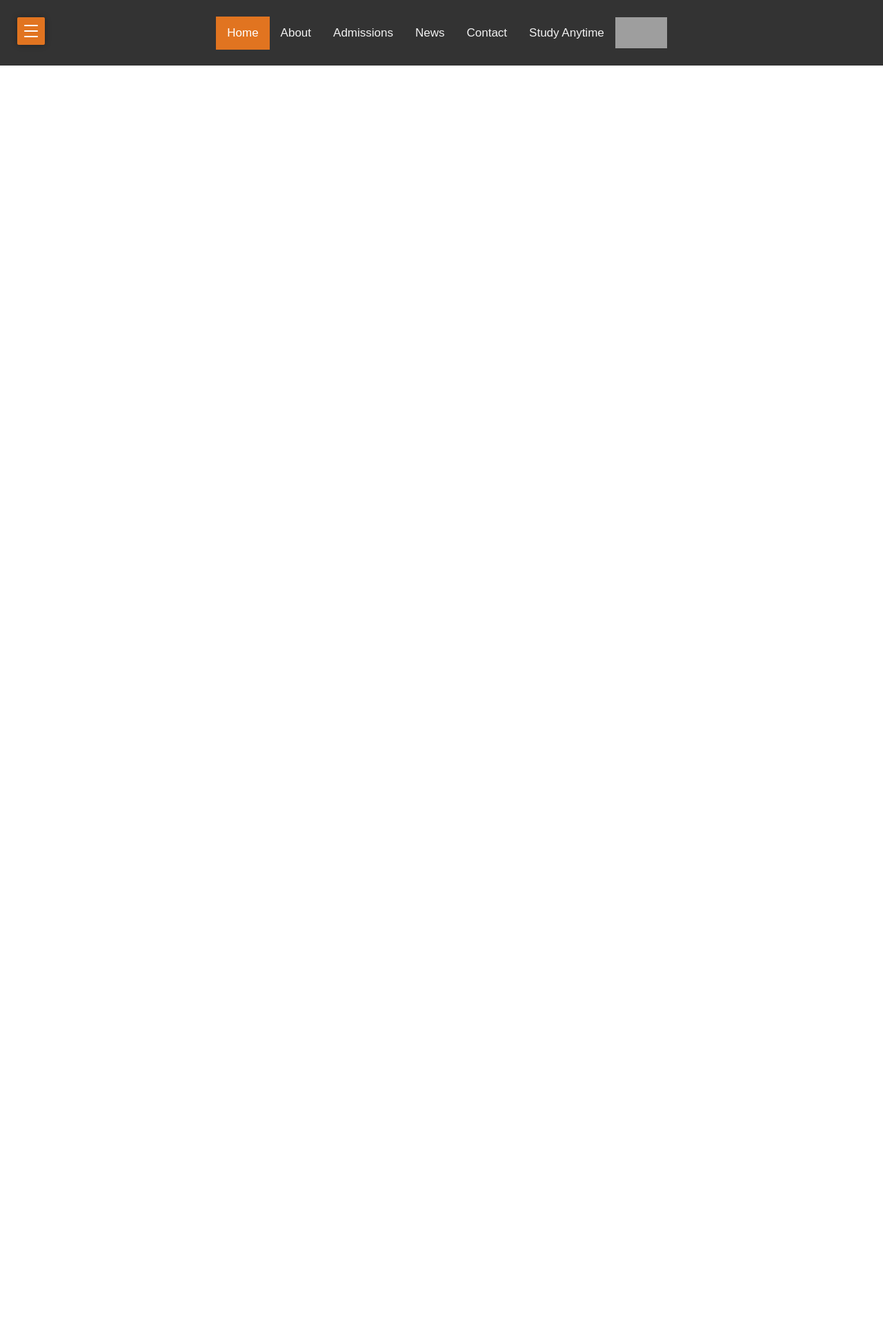
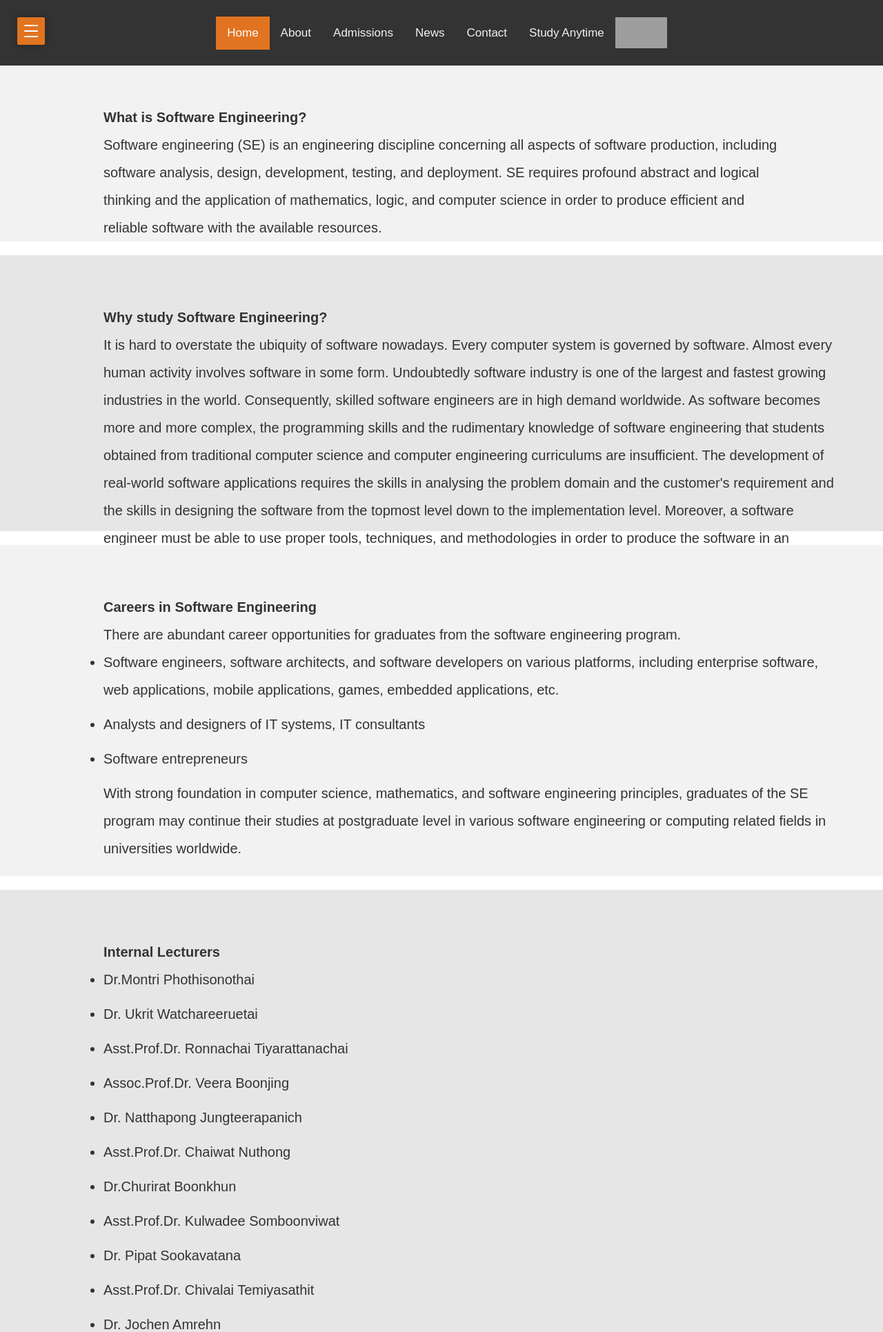
Before and after one commit to shoviper/Study-Anytime, a FastAPI app: page /about in a window 1280 px wide. Shown: the top 1931 px of the page at 69% size. Before the commit the page ends 95 px from the top, so only its background shows below. Run offline with FastAPI, Linux system fonts and the light colour scheme; grey boxes are pictures that could not be loaded.

Commit message:
หน้า about เสร็จแล้ว

```diff
--- a/backend/static/index.css
+++ b/backend/static/index.css
@@ -254,51 +254,86 @@ body {
 /* about page */
 .block1 {
   background-color: #f2f2f2;
-  padding: 20px;
+  padding: 150px;
+  width: 100%;
+  height: 350px;
   margin-bottom: 20px;
 }
 
 .block2 {
   background-color: #e6e6e6;
-  padding: 20px;
+  padding: 70px;
+  width: 100%;
+  height: 400px;
   margin-bottom: 20px;
 }
 
+.block2 p , .block2 h2 {
+  margin-left: 80px;
+  font-size: 20px;
+  line-height: 2.0;
+  color: #333;
+}
+
 .block3 {
-  background-color: #d9d9d9;
-  padding: 20px;
+  background-color: #f2f2f2;
+  padding: 70px;
+  width: 100%;
+  height: 480px;
   margin-bottom: 20px;
 }
 
+.block3 p , .block3 h2, .block3 ul li {
+  margin-left: 80px;
+  font-size: 20px;
+  line-height: 2.0;
+  color: #333;
+}
+
 .block4 {
-  background-color: #cccccc;
-  padding: 20px;
+  background-color: #e6e6e6;
+  padding: 70px;
+  width: 100%;
+  height: 820px;
   margin-bottom: 20px;
 }
 
+.block4 p , .block4 h2, .block4 ul li {
+  margin-left: 80px;
+  font-size: 20px;
+  line-height: 2.0;
+  color: #333;
+}
+
 .block5 {
-  background-color: #bfbfbf;
-  padding: 20px;
+  background-color: #f2f2f2;
+  padding: 70px;
+  width: 100%;
+  height: 900px;
   margin-bottom: 20px;
+}
+
+.block5 p , .block5 h2, .block5 ul li {
+  margin-left: 80px;
+  font-size: 20px;
+  line-height: 2.0;
+  color: #333;
 }
 
 /* Additional styling for text within each block */
 .container p {
-  font-size: 16px;
-  line-height: 1.6;
+  font-size: 20px;
+  line-height: 2.0;
   color: #333;
 }
 
 /* Style for the header in each block */
 .container h2 {
+  font-size: 20px;
+  line-height: 2.0;
   color: #333;
 }
 
-/* Style for the list items within each block */
-.container ul {
-  list-style-type: none;
-  padding: 0;
-}
 
 .container ul li {
   margin-bottom: 10px;
@@ -306,7 +341,7 @@ body {
 
 /* Style for the lecturer names */
 .lecturers {
-  font-weight: bold;
+  font-size: 20px;
   margin-bottom: 10px;
 }
 
--- a/backend/templates/about.html
+++ b/backend/templates/about.html
@@ -37,27 +37,83 @@
                 <img src="sepic.png" alt="sepic" style="width: 75px; height: 45px;">
             </div>
         </div>
-    </div>
-    <!-- Add these IDs to each corresponding block -->
-    <div id="block1">
-        <!-- Content for the first block -->
+        <div class="block1">
+            <h2>What is Software Engineering?</h2>
+            <p>Software engineering (SE) is an engineering discipline concerning all aspects of
+                software production, including software analysis, design, development, testing, and deployment.
+                SE requires profound abstract and logical thinking and the application of mathematics, logic,
+                and computer science in order to produce efficient and reliable software with the available
+                resources.</p>
+        </div>
+
+        <div class="block2">
+            <h2>Why study Software Engineering?</h2>
+            <p>It is hard to overstate the ubiquity of software nowadays. Every computer system is
+                governed by software. Almost every human activity involves software in some form.
+                Undoubtedly software industry is one of the largest and fastest growing industries
+                in the world. Consequently, skilled software engineers are in high demand worldwide.
+                As software becomes more and more complex, the programming skills and the rudimentary
+                knowledge of software engineering that students obtained from traditional computer science
+                and computer engineering curriculums are insufficient. The development of real-world
+                software applications requires the skills in analysing the problem domain and the customer's
+                requirement and the skills in designing the software from the topmost level down to the
+                implementation level. Moreover, a software engineer must be able to use proper tools,
+                techniques, and methodologies in order to produce the software in an efficient manner.</p>
+        </div>
+        <div class="block3">
+            <h2>Careers in Software Engineering</h2>
+            <p>There are abundant career opportunities for graduates from the software engineering program.</p>
+            <ul>
+                <li>Software engineers, software architects, and software developers on various platforms,
+                    including enterprise software, web applications, mobile applications, games, embedded
+                    applications, etc.</li>
+                <li>Analysts and designers of IT systems, IT consultants</li>
+                <li>Software entrepreneurs</li>
+            </ul>
+            <p>With strong foundation in computer science, mathematics, and software engineering principles,
+                graduates of the SE program may continue their studies at postgraduate level in various software
+                engineering or computing related fields in universities worldwide.</p>
+        </div>
+        <div class="block4">
+            <h2>Internal Lecturers</h2>
+            <ul class="lecturers">
+                <li>Dr.Montri Phothisonothai</li>
+                <li>Dr. Ukrit Watchareeruetai</li>
+                <li>Asst.Prof.Dr. Ronnachai Tiyarattanachai</li>
+                <li>Assoc.Prof.Dr. Veera Boonjing</li>
+                <li>Dr. Natthapong Jungteerapanich</li>
+                <li>Asst.Prof.Dr. Chaiwat Nuthong</li>
+                <li>Dr.Churirat Boonkhun</li>
+                <li>Asst.Prof.Dr. Kulwadee Somboonviwat</li>
+                <li>Dr. Pipat Sookavatana</li>
+                <li>Asst.Prof.Dr. Chivalai Temiyasathit</li>
+                <li>Dr. Jochen Amrehn</li>
+                <li>Mr. Xavier Boegly</li>
+                <li>Asst.Prof.Dr. Isara Anantavrasilp</li>
+            </ul>
+        </div>
+        <div class="block5">
+            <h2>External Lecturers</h2>
+            <ul class="lecturers">
+                <li>Asst.Prof.Dr. Visit Hirankitti</li>
+                <li>Asst.Prof.Dr. Pratoom Angurarohita</li>
+                <li>Dr. Prakash Chanchana</li>
+                <li>Asst.Prof.Dr. Surin Kittitornkun</li>
+                <li>Assoc.Prof.Dr. Suphamit Chittayasothorn</li>
+                <li>Asst.Prof.Dr. Lily Ingsrisawang</li>
+                <li>Dr. Vorapranee Khu-smith</li>
+                <li>Assoc.Prof.Dr. Tatre Jantarakolica</li>
+                <li>Assoc.Prof.Dr. Boontee Kruatrachue</li>
+                <li>Asst.Prof.Dr. Todsanai Chumwatana</li>
+                <li>Dr. Yunyong Teng-amnuay</li>
+                <li>University of Glasgow Staff</li>
+                <li>Dr. Rutchanee Gullayanon</li>
+                <li>Asst.Prof.Dr. Kasin Vichienchom</li>
+                <li>Dr. Teerawet Titseesang</li>
+            </ul>
+        </div>
     </div>
 
-    <div id="block2">
-        <!-- Content for the second block -->
-    </div>
-
-    <div id="block3">
-        <!-- Content for the third block -->
-    </div>
-
-    <div id="block4">
-        <!-- Content for the fourth block -->
-    </div>
-
-    <div id="block5">
-        <!-- Content for the fifth block -->
-    </div>
 
     <script src="{{ url_for('static', path='index.js') }}" type="text/Javascript"></script>
 </body>
```
Also changed, not shown: 1 other file.
